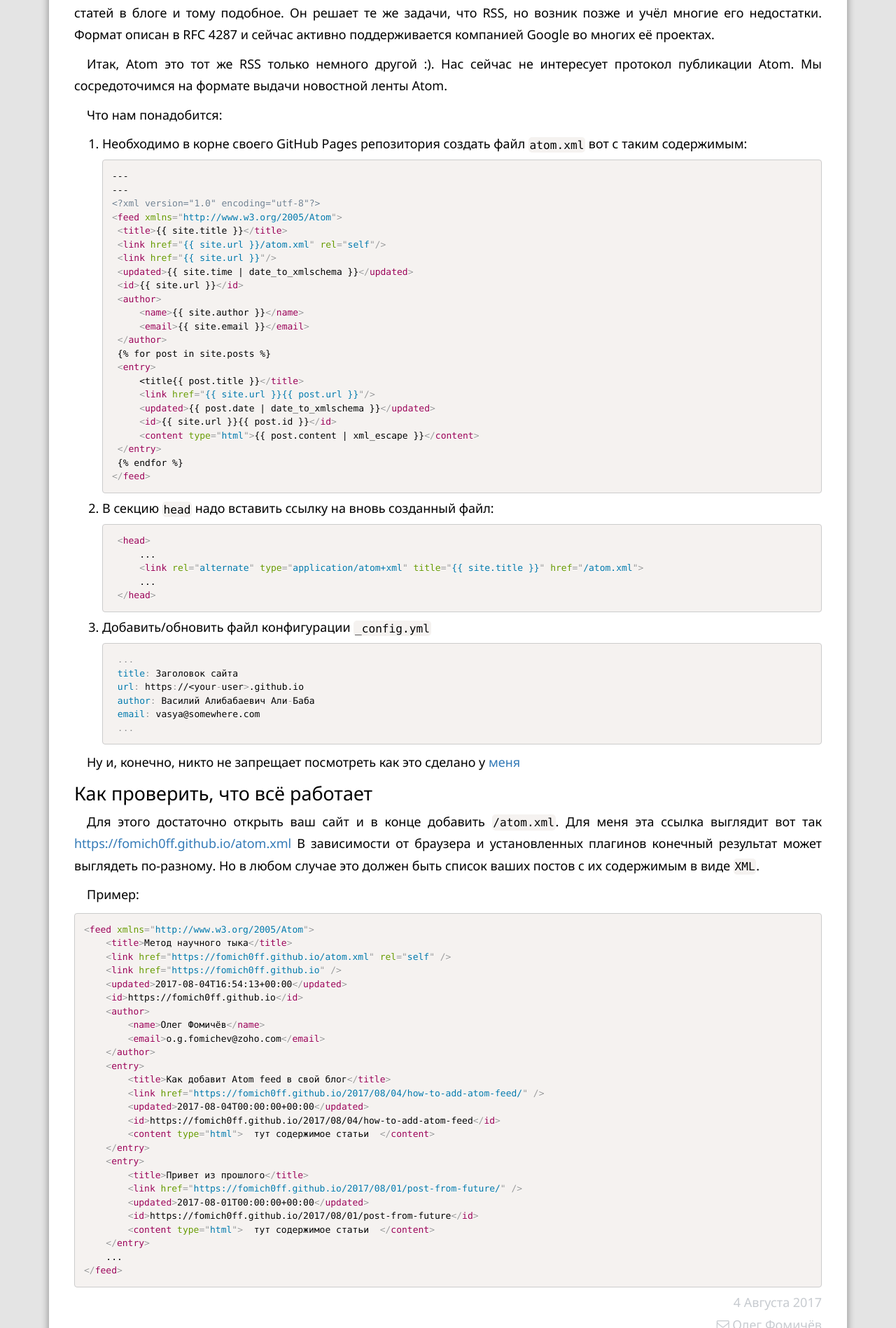
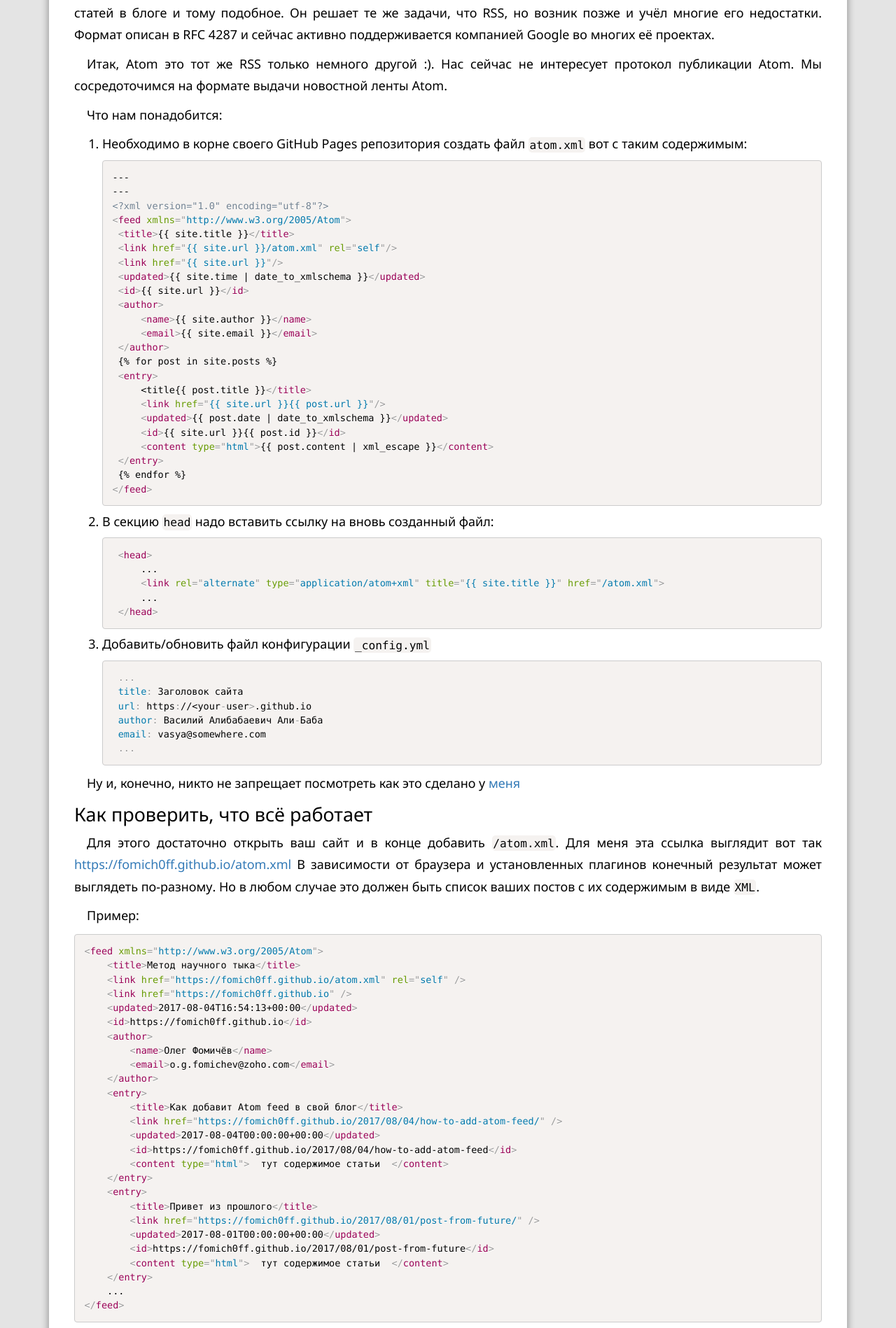
Before and after one commit to fomich0ff/fomich0ff.github.io, a Jekyll site: the page built from _posts/2017-08-04-how-to-add-atom-feed.md, in a window 1280 px wide. Shown: the part 408-2306 px from the top of the page at 70% size. Built offline with Jekyll 4.4.1, drawn with Linux system fonts in a browser that asks for light colours; nearby versions of some CDN libraries; our own code applies the rules of GitHub Pages for plain Markdown files; comment, search, counter and statistics services are not loaded.

Commit message:
Update post.scss

```diff
--- a/_sass/post.scss
+++ b/_sass/post.scss
@@ -37,6 +37,10 @@
             text-align: center;
         }
     }
+
+    pre {
+        font-size: 0.75em;
+    }
 }
 
 #posts {
```
